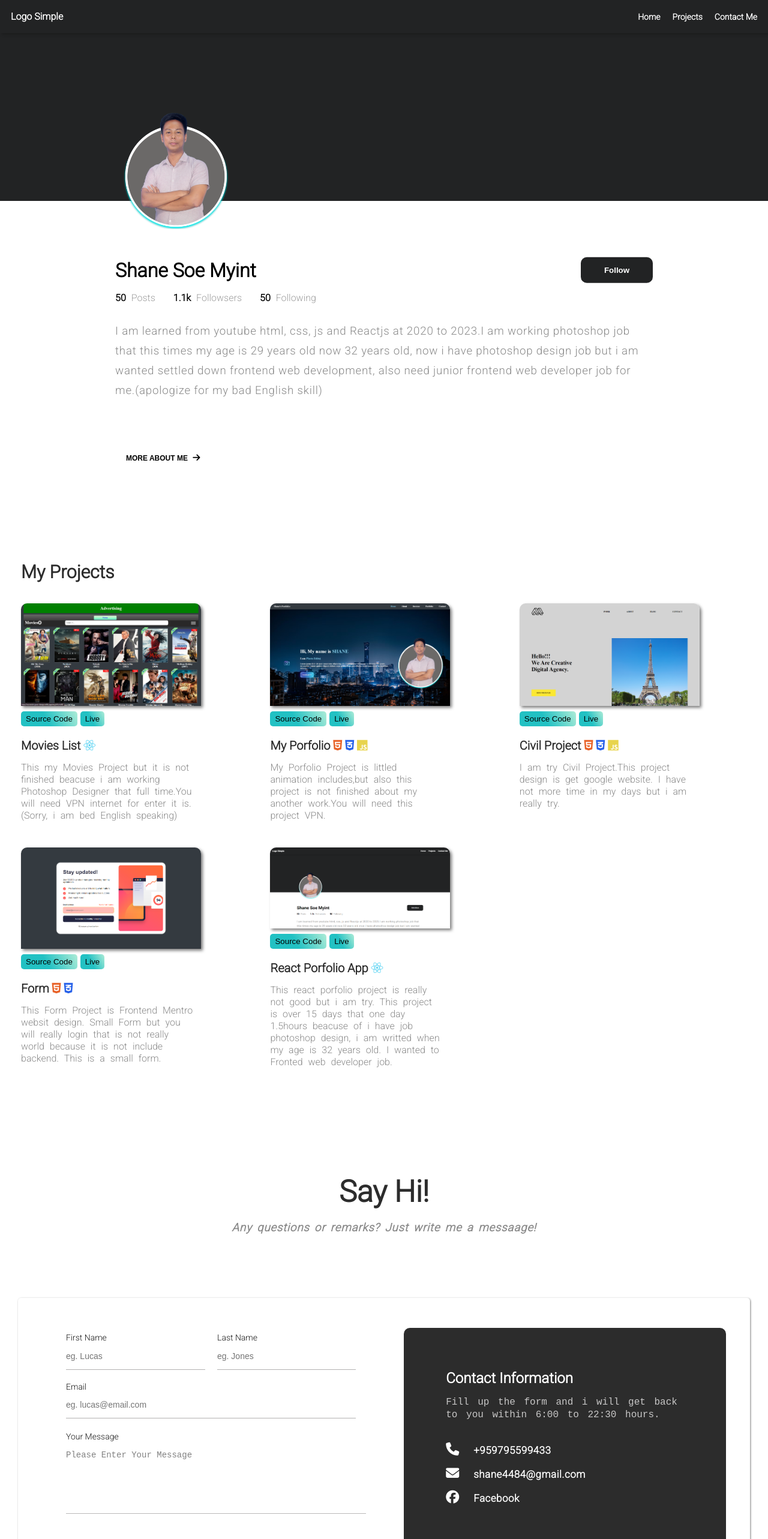
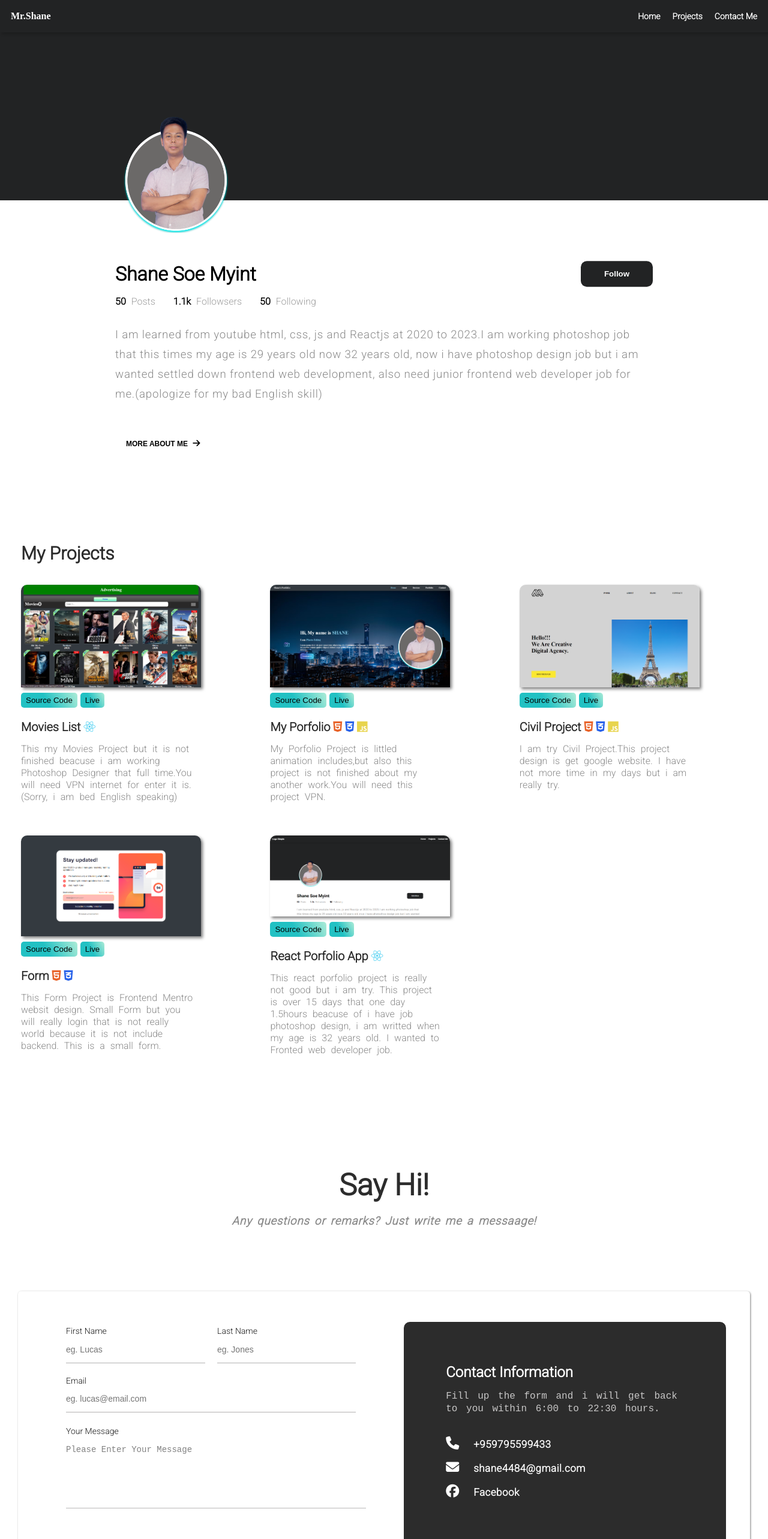
Before and after one commit to Shane-Soe-Myint/reactporfolioapp, a React (Create React App) app: page / in a window 1280 px wide. Shown: the top 2566 px of the page at 60% size. Built offline with nearby package versions, Linux system fonts and the light colour scheme.

Commit message:
Add files via upload

```diff
--- a/src/App.css
+++ b/src/App.css
@@ -36,6 +36,10 @@ body {
     display: flex;
     justify-content: space-between;
     align-items: center;
+}
+
+.navLogo {
+    font-family: cursive;
 }
 
 .navBarMenu {
@@ -130,6 +134,11 @@ body {
     overflow: hidden;
 }
 
+.moreAboutMe .moreAboutP {
+    margin-top: 0;
+    font-size: 19px;
+}
+
 .hiddenH {
     font-size: 18px;
     margin-top: 10px;
@@ -188,10 +197,6 @@ body {
     transition: var(--animation--trasition);
 }
 
-.pjCardsContainer .cardOne {
-    margin-bottom: 20px;
-}
-
 .pjCardBtns a button {
     padding: 5px 8px;
     border-radius: 5px;
@@ -232,6 +237,10 @@ body {
     display: grid;
     grid-template-columns: repeat(4, 1fr);
     grid-gap: 2%;
+}
+
+.pjCardsContainer .cardOne {
+    margin-bottom: 30px;
 }
 
 .pjCardsContainer div {
@@ -339,6 +348,37 @@ textarea {
     width: 500px;
     height: 120px;
     resize: none;
+}
+
+.formName div {
+    position: relative;
+}
+
+.formGroup div input:focus ~ .underline::before,
+.formGroup .textArea textarea:focus ~ .underline::before {
+    transform: scale(1);
+    transition: var(--animation--trasition);
+}
+
+.underline {
+    width: 100%;
+    height: 1px;
+    position: relative;
+}
+
+.underline::before {
+    position: absolute;
+    content: "";
+    width: 100%;
+    height: 100%;
+    transform: scale(0);
+    background-color: var(--light-blackText);
+}
+
+.textArea .underline {
+    position: absolute;
+    margin-top: -5px;
+    width: 500px;
 }
 
 .formGroup .formBtn {
@@ -451,6 +491,10 @@ textarea {
         flex-wrap: wrap;
         justify-content: center;
     }
+    /* .formGroup {
+        width: 500px;
+        background-color: lightblue;
+    } */
     .formGroup .formBtn {
         margin-top: 5px;
     }
@@ -469,8 +513,8 @@ textarea {
     .projectsContainer a img {
         width: 260px;
     }
-    .pjCardsContainer div {
-        margin-top: 3%;
+    .pjCardBtns {
+        margin-top: 5px;
     }
 }
 
@@ -583,6 +627,9 @@ textarea {
     textarea {
         width: 480px;
     }
+    .textArea .underline {
+        width: 480px;
+    }
 }
 
 @media (max-width: 740px) {
@@ -616,7 +663,7 @@ textarea {
     .boxContainer, .formGroup {
         width: 500px;
     }
-    textarea {
+    textarea, .textArea .underline {
         width: 360px;
     }
     .formBtn {
@@ -667,7 +714,7 @@ textarea {
     .contactH3 h3 {
         font-size: 15px;
     }
-    textarea {
+    textarea, .textArea .underline {
         width: 95%;
     }
     .formBtn {
--- a/src/App.jsx
+++ b/src/App.jsx
@@ -62,7 +62,7 @@ function App() {
 
             <div className="homeContainer" id="home">
                 <div className="navBar" ref={navBarMenuRef}>
-                    <h4>Logo Simple</h4>
+                    <h4 className="navLogo">Mr.Shane</h4>
 
                     <div className={`navBarMenu ${isNavBarVisible?"visible":"hidden"}`}>
                         <a href="#home"><h4>Home</h4></a>
@@ -100,7 +100,7 @@ function App() {
                             </h3>
                             <div className="moreAboutMe">
                                 <div className={`moreAboutP ${moreAbout?"visibleV":"hiddenH"}`}>
-                                    I succesed hight school but have not Degree, so i am English major that stoped first year.
+                                    I succesed hight school but have not Degree, because of i am English major that stoped first year.
                                 </div>
                             </div>
                         </div>
--- a/src/Contact.jsx
+++ b/src/Contact.jsx
@@ -82,6 +82,7 @@ export const Contact = () => {
                             autoComplete="none"
                             onChange={handleChange}
                         />
+                        <div className="underline"></div>
                             {error.firstName && <span>{error.firstName}</span>}
                     </div>
                     <div>
@@ -93,6 +94,7 @@ export const Contact = () => {
                             autoComplete="none"
                             onChange={handleChange}
                         />
+                        <div className="underline"></div>
                             {error.lastName && <span>{error.lastName}</span>}
                     </div>
                 </div>
@@ -106,12 +108,14 @@ export const Contact = () => {
                         autoComplete="off"
                         onChange={handleChange}
                     />
+                    <div className="underline"></div>
                         {error.email && <span>{error.email}</span>}
                 </div>
 
                 <div className="textArea">
                     <label>Your Message</label>
                     <textarea  onChange={handleChange} name="textAreaName" placeholder="Please Enter Your Message"></textarea>
+                    <div className="underline"></div>
                     {error.textAreaName && <span>{error.textAreaName}</span>}
                 </div>
 
--- a/src/Projects.jsx
+++ b/src/Projects.jsx
@@ -3,7 +3,7 @@ import img1 from "./images/movieslist.PNG";
 import img2 from "./images/shaneporfolio.PNG";
 import img3 from "./images/civilproject.PNG";
 import img4 from "./images/form.PNG";
-import img5 from "./images/reactporfolioapp.PNG";
+import img5 from "./images/reactporfolioapp.PNG"
 
 export const ProjectCards = () => {
   return (
```
Also changed, not shown: src/Footer.jsx (line endings or trailing spaces), src/index.jsx (line endings or trailing spaces).
